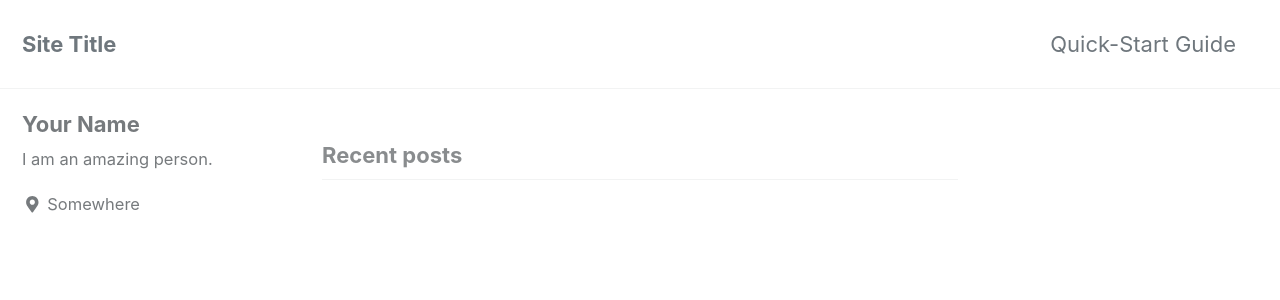
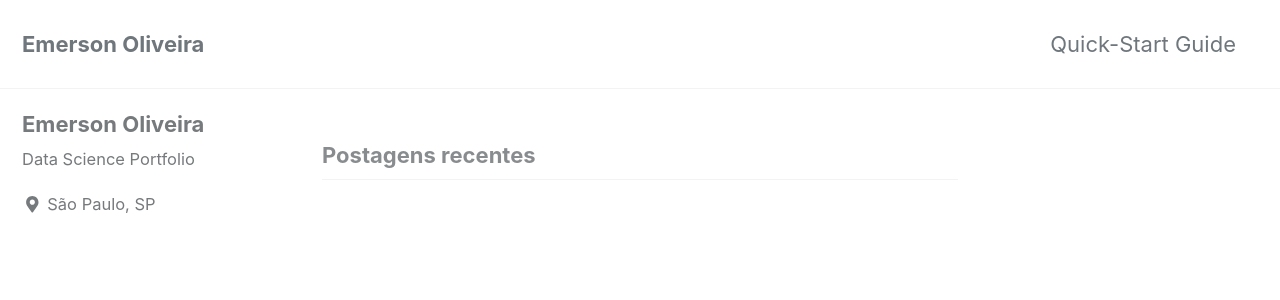
Before and after one commit to eoliver/eoliver.github.io, a Jekyll site: the page built from index.html, in a window 1280 px wide and 900 px high. Shown: the top 300 px of the window. Built offline with Jekyll 4.4.1, drawn with Linux system fonts in a browser that asks for light colours; cached includes are drawn as plain includes; nearby versions of some CDN libraries; the list of posts is cut into pages by our own code; some of the changed text lies outside the part shown.

Commit message:
Add Pages

```diff
--- a/_config.yml
+++ b/_config.yml
@@ -15,11 +15,11 @@
 minimal_mistakes_skin    : "default" # "air", "aqua", "contrast", "dark", "dirt", "neon", "mint", "plum", "sunrise"
 
 # Site Settings
-locale                   : "en-US"
-title                    : "Site Title"
+locale                   : "pt-BR"
+title                    : "Emerson Oliveira"
 title_separator          : "-"
-name                     : "Your Name"
-description              : "An amazing website."
+name                     : "Emerson Oliveira"
+description              : "Data Science Portfolio"
 url                      : # the base hostname & protocol for your site e.g. "https://mmistakes.github.io"
 baseurl                  : # the subpath of your site, e.g. "/blog"
 repository               : # GitHub username/repo-name e.g. "mmistakes/minimal-mistakes"
@@ -106,15 +106,15 @@ analytics:
 
 # Site Author
 author:
-  name             : "Your Name"
+  name             : "Emerson Oliveira"
   avatar           : # path of avatar image, e.g. "/assets/images/bio-photo.jpg"
-  bio              : "I am an amazing person."
-  location         : "Somewhere"
+  bio              : "Data Science Portfolio"
+  location         : "São Paulo, SP"
   email            :
   links:
     - label: "Email"
       icon: "fas fa-fw fa-envelope-square"
-      # url: mailto:your.name@email.com
+      # url: "https://eoliveirabra@gmail.com"
     - label: "Website"
       icon: "fas fa-fw fa-link"
       # url: "https://your-website.com"
@@ -126,7 +126,7 @@ author:
       # url: "https://facebook.com/"
     - label: "GitHub"
       icon: "fab fa-fw fa-github"
-      # url: "https://github.com/"
+      # url: "https://eoliver.github.io/"
     - label: "Instagram"
       icon: "fab fa-fw fa-instagram"
       # url: "https://instagram.com/"
@@ -293,3 +293,11 @@ defaults:
       comments: # true
       share: true
       related: true
+
+  # _pages
+  - scope:
+      path: ""
+      type: pages
+    values:
+      layout: single
+      author_profile: true
```
